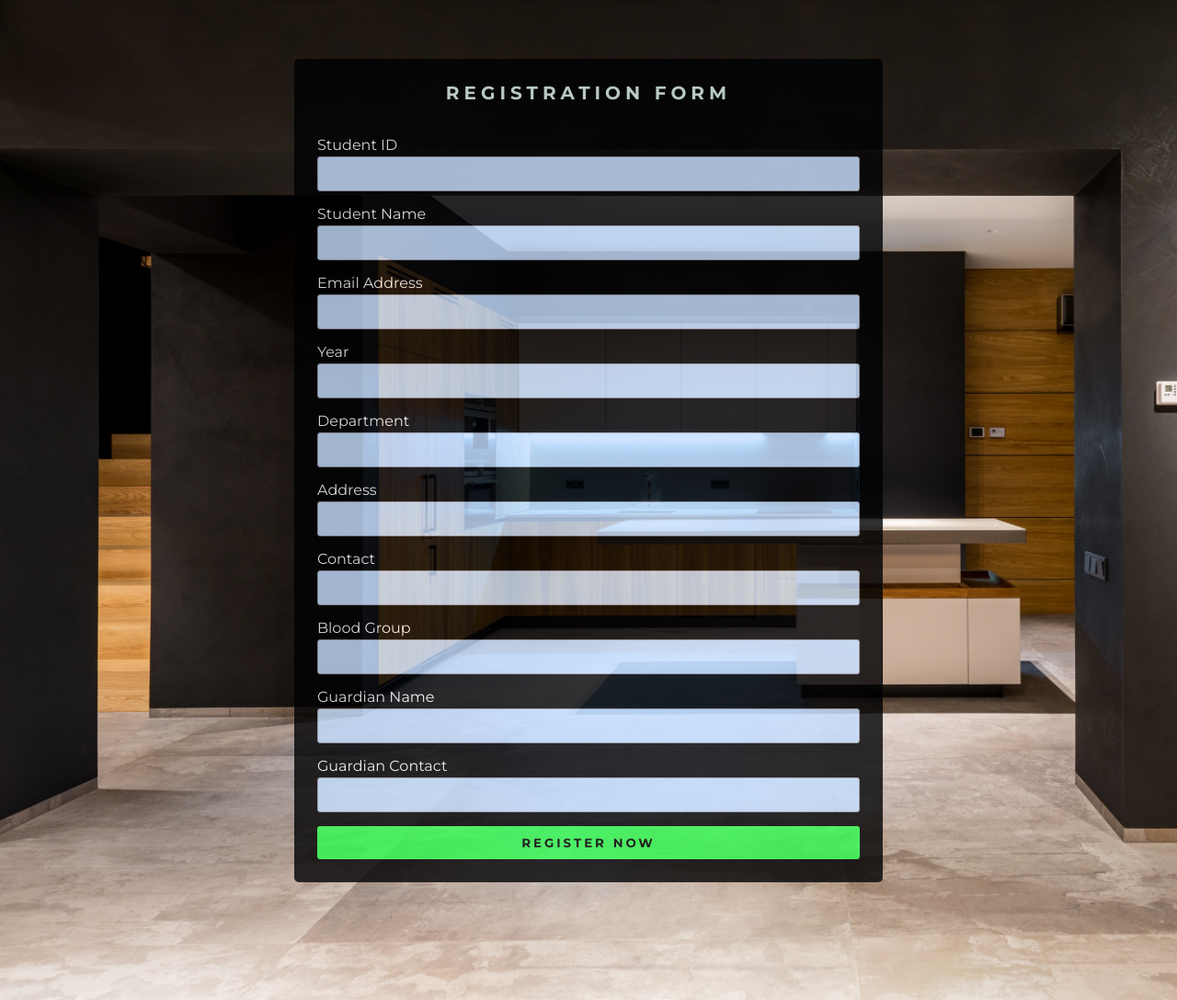
After one commit to abirmunna/dorm, a PHP site: page /pages/reg.php in a window 1280 px wide. The commit adds this page. Shown: the whole page at 92% size. Run offline with PHP 8.4, Linux system fonts and the light colour scheme.

Commit message:
added reg.php page

```diff
--- /dev/null
+++ b/css/reg.css
@@ -0,0 +1,125 @@
+@import url('https://fonts.googleapis.com/css2?family=Montserrat:wght@400;700&display=swap');
+
+*{
+	margin: 0;
+	padding: 0;
+	box-sizing: border-box;
+	list-style: none;
+	font-family: 'Montserrat', sans-serif;
+}
+
+body{
+	background: #84889c;
+  background-image: url("../img/reg_back.jpg");
+	background-size: cover;
+	background-repeat: repeat;
+  opacity: 0.8;
+}
+
+.wrapper{
+	min-height: 100vh;
+	display: flex;
+	justify-content: center;
+	align-items: center;
+  margin-top: 5%;
+  margin-bottom: 10%;
+}
+
+.registration_form{
+	/*background: #545871;*/
+  background: #000103;
+	padding: 25px;
+	border-radius: 5px;
+	width: 50%;
+}
+
+.registration_form .title{
+	text-align: center;
+	font-size: 20px;
+	text-transform: uppercase;
+	color: #dff5f3;
+	letter-spacing: 5px;
+	font-weight: 700;
+}
+
+.form_wrap{
+	margin-top: 35px;
+	justify-content: center;
+	align-items: center;
+}
+
+.form_wrap .input_wrap{
+	margin-bottom: 15px;
+}
+
+.form_wrap .input_wrap:last-child{
+	margin-bottom: 0;
+}
+
+.form_wrap .input_wrap label{
+	display: block;
+	margin-bottom: 3px;
+	color: #ffffff;
+}
+
+.form_wrap .input_grp{
+	display: flex;
+	justify-content: space-between;
+}
+
+.form_wrap .input_grp  input[type="text"]{
+	width: 165px;
+}
+
+.form_wrap  input[type="text"]{
+	width: 100%;
+	border-radius: 3px;
+	border: 1px solid #9597a6;
+	padding: 10px;
+	outline: none;
+  background-color: #c4deff;
+
+}
+
+.form_wrap  input[type="text"]:focus{
+  background-color: #85baff;
+}
+.form_wrap  input[type="text"]:hover{
+  background-color: #85baff;
+}
+
+.form_wrap ul{
+	background: #fff;
+	padding: 8px 10px;
+	border-radius: 3px;
+	display: flex;
+	justify-content: center;
+}
+
+.form_wrap ul li:first-child{
+	margin-right: 15px;
+}
+
+.form_wrap ul .radio_wrap{
+	position: relative;
+	margin-bottom: 0;
+}
+
+
+
+.form_wrap .submit_btn{
+	width: 100%;
+	background: #33ff55;
+	padding: 10px;
+	border: 0;
+	border-radius: 3px;
+	text-transform: uppercase;
+	letter-spacing: 3px;
+	cursor: pointer;
+  font-weight: bold;
+}
+
+.form_wrap .submit_btn:hover{
+
+  background: #0be630;
+}
--- a/pages/login.php
+++ b/pages/login.php
@@ -66,6 +66,6 @@
             </form>
         </div>
     </div>
-    <script type="text/javascript" src="../js/login.js"></script>
+  	<script type="text/javascript" src="../js/login.js"></script>
 </body>
 </html>
--- /dev/null
+++ b/pages/reg.php
@@ -0,0 +1,85 @@
+<!DOCTYPE html>
+<html lang="en" dir="ltr">
+  <head>
+    <meta charset="utf-8">
+    <title></title>
+    <link rel="stylesheet" href="../css/reg.css">
+    <meta name="viewport" content="width=device-width, initial-scale=1">
+
+    <script type="text/javascript">
+    function validate1() {
+      if( document.myForm.std_id.value == "" ) {
+            alert( "Please provide all the info currectly!" );
+            document.myForm.std_id.focus() ;
+           return false;
+            }
+      if( document.myForm.pwd.value == "" ) {
+            alert( "Please provide your Username and Password!" );
+            document.getElementById("pwd").style.color = "red";
+            document.myForm.pwd.focus() ;
+           return false;
+        }
+     return(true);
+  }
+  </script>
+  </head>
+  <body>
+    <div class="background">
+      <div class="wrapper">
+  	<div class="registration_form">
+  		<div class="title">
+  			Registration Form
+  		</div>
+
+  		<form name = "myForm" action="../handler/reg_handler.php" method="post" onsubmit = "return(validate1());">
+  			<div class="form_wrap">
+  					<div class="input_wrap">
+  						<label id="std_id">Student ID</label>
+  						<input type="text" name="std_id" id="std_id">
+  					</div>
+  					<div class="input_wrap">
+  						<label for="std_name">Student Name</label>
+  						<input type="text" name="std_name" id="std_name">
+  					</div>
+  				<div class="input_wrap">
+  					<label for="std_email">Email Address</label>
+  					<input type="text" name="std_email" id="std_email">
+  				</div>
+  				<div class="input_wrap">
+  					<label for="std_year">Year</label>
+  					<input type="text" name="std_year" id="std_year">
+  				</div>
+  				<div class="input_wrap">
+  					<label for="std_dept">Department</label>
+  					<input type="text" name="std_dept" id="std_dept">
+  				</div>
+          <div class="input_wrap">
+            <label for="std_address">Address</label>
+            <input type="text" name="std_address" id="std_address">
+          </div>
+          <div class="input_wrap">
+            <label for="std_contact">Contact</label>
+            <input type="text" name="std_contact" id="std_contact">
+          </div>
+          <div class="input_wrap">
+            <label for="std_blood">Blood Group</label>
+            <input type="text" name="std_blood" id="std_blood">
+          </div>
+          <div class="input_wrap">
+            <label for="std_gname">Guardian Name</label>
+            <input type="text" name="std_gname" id="std_gname">
+          </div>
+          <div class="input_wrap">
+            <label for="std_gcontact">Guardian Contact</label>
+            <input type="text" name="std_gcontact" id="std_gcontact">
+          </div>
+  				<div class="input_wrap">
+  					<input type="submit" value="Register Now" class="submit_btn">
+  				</div>
+  			</div>
+  		</form>
+  	 </div>
+    </div>
+  </div>
+  </body>
+</html>
```
Also changed, not shown: handler/reg_handler.php (added), img/reg_back.jpg (added).
